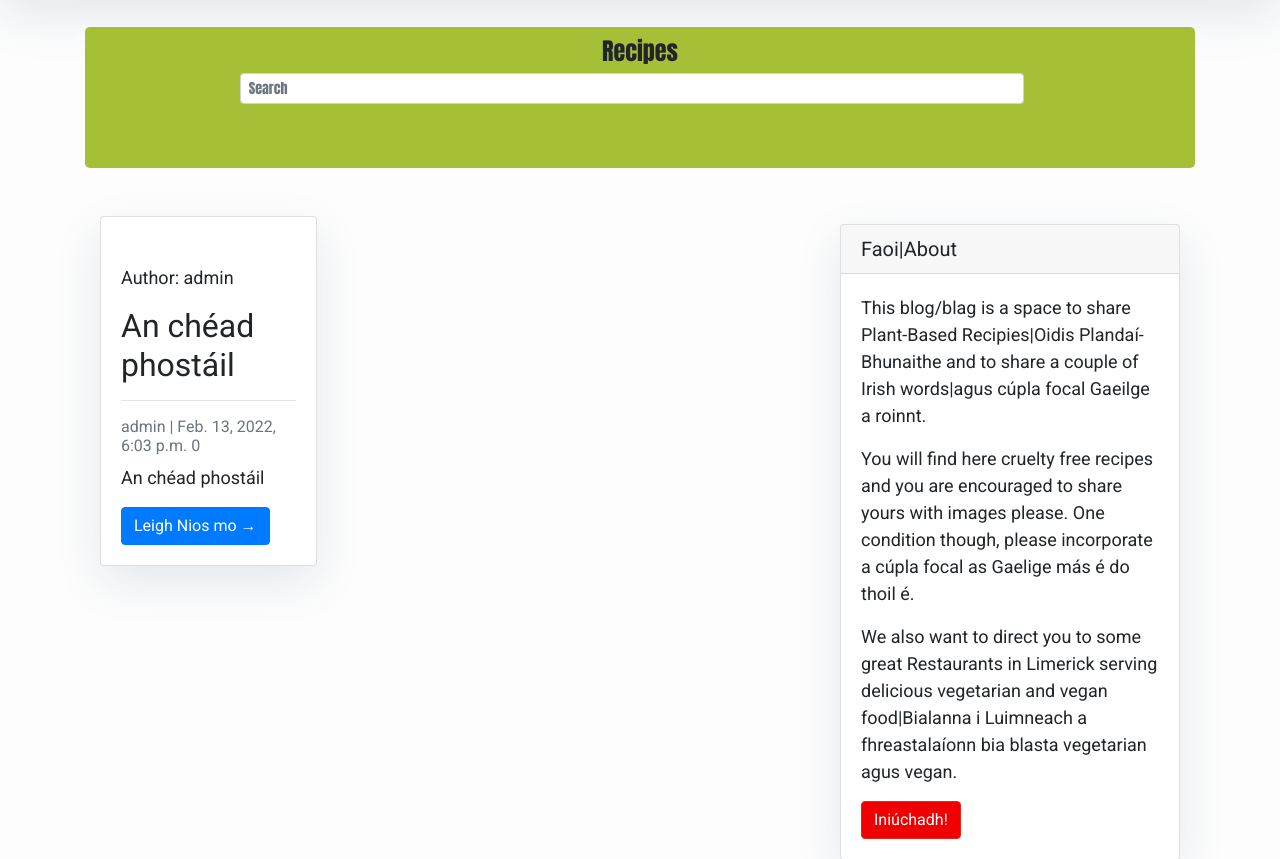
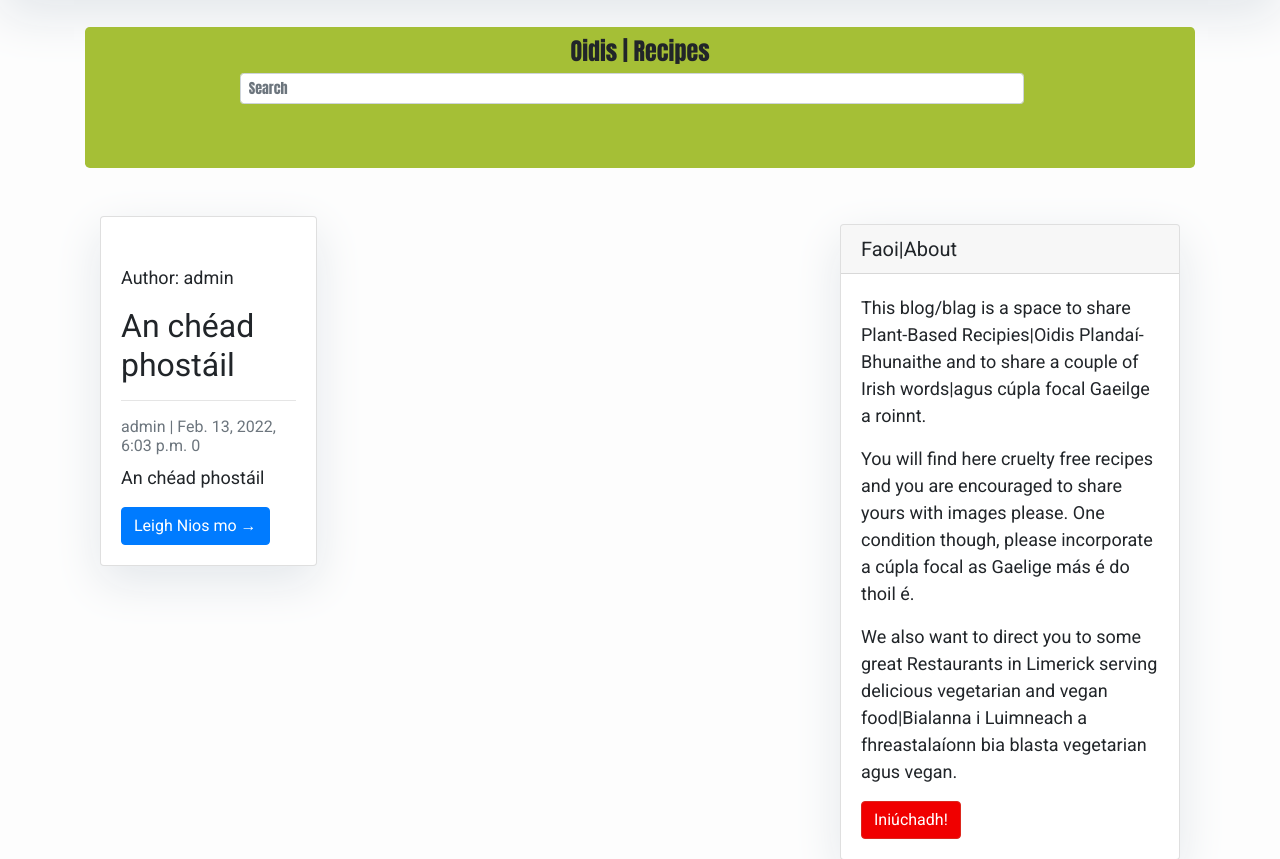
Before and after one commit to Amzzy78/blog-build, a Django app: page / in a window 1280 px wide. Shown: the part 269-1128 px from the top of the page. Run offline with Django 3.2, Linux system fonts and the light colour scheme; data comes from the database, SQL or seed files in the repository; data that the repository does not hold is empty; some libraries are stand-ins or nearby versions.

Commit message:
Fix errors in the code

```diff
--- a/templates/base.html
+++ b/templates/base.html
@@ -41,9 +41,11 @@
             </div>
         </div>
     </nav>
+    <main class="flex-shrink-0 main-bg">
     {% block content %}
     <!-- Content Goes here -->
     {% endblock content %}
+</main>
     <!-- Footer -->
     <footer class="py-3 bg-grey">
         <p class="m-0 text-dark text-center ">Copyright &copy; Bia Simplí</p>
--- a/templates/index.html
+++ b/templates/index.html
@@ -19,7 +19,7 @@
  <!--Search Bar-->
 <div class="container">
     <div class="jumbotron">
-        <h4>Recipes</h4>
+        <h4>Oidis | Recipes</h4>
 <!-- Search form -->
 
 <!-- Search form -->
```
Also changed, not shown: blog/models.py (+13 -2 lines).
